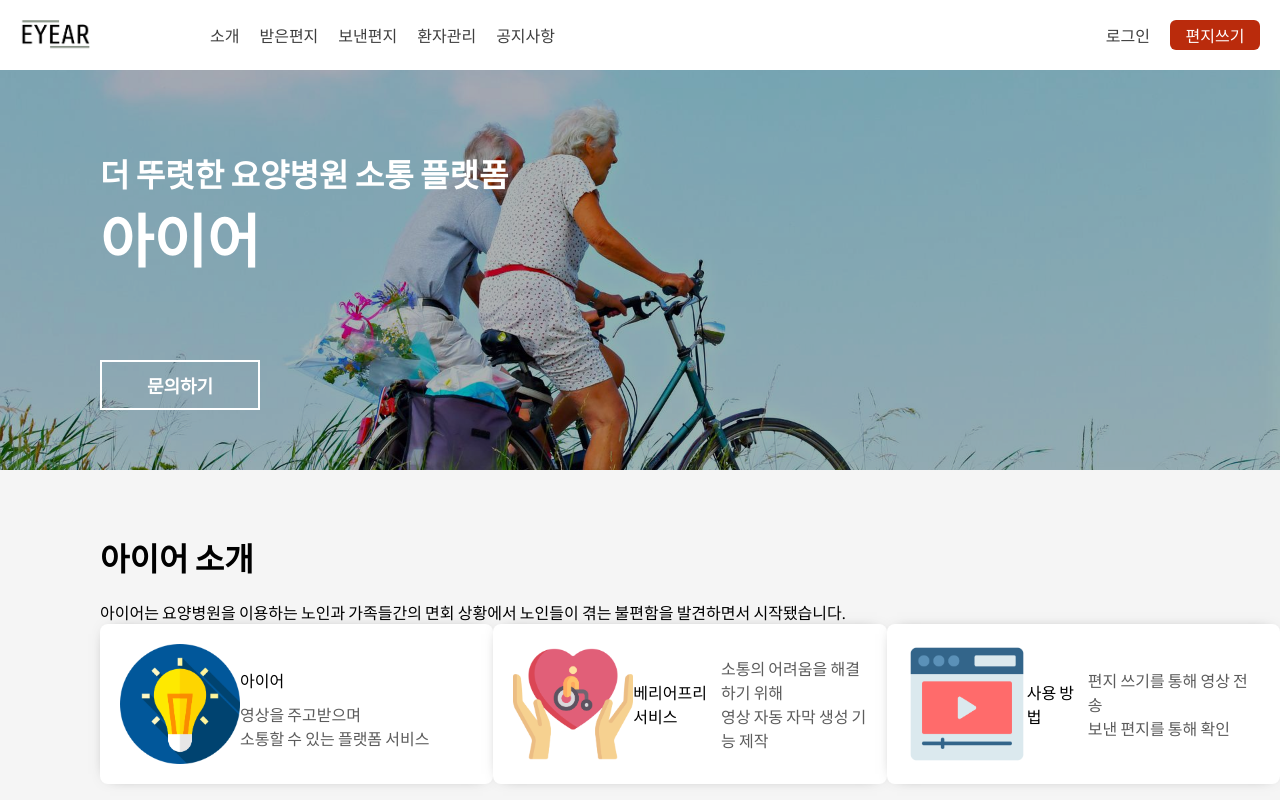
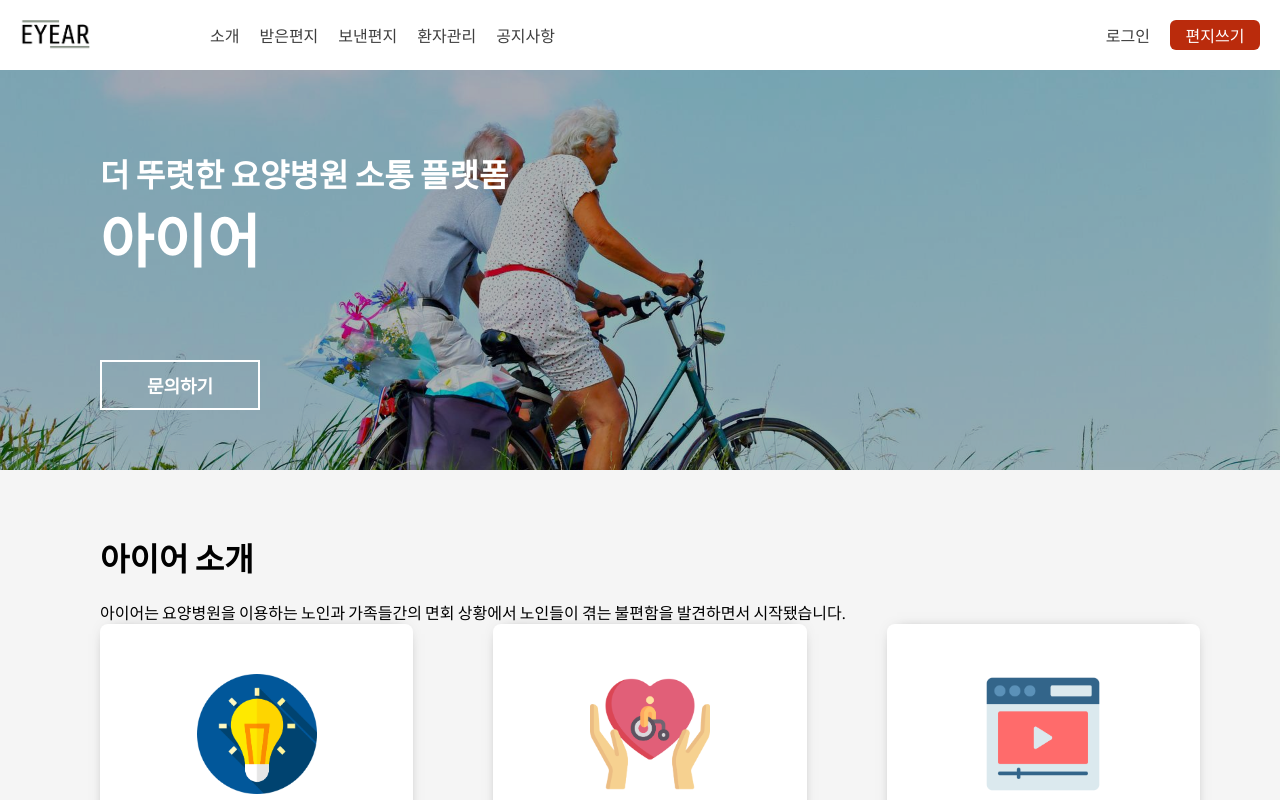
Before and after one commit to eyear22/eyear_frontend, a React (Create React App) app: page / in a window 1280 px wide. Shown: the top 800 px of the page. Built offline with nearby package versions, Linux system fonts and the light colour scheme.

Commit message:
[CHORE] README

```diff
--- a/src/components/home/Introduce.js
+++ b/src/components/home/Introduce.js
@@ -14,13 +14,11 @@ const Introduce = () => {
       <Wrap>
         <Item>
           <Image src={Icon1} />
-          <Right>
-            <Title>아이어</Title>
-            <SubTitle>
-              영상을 주고받으며 <br />
-              소통할 수 있는 플랫폼 서비스
-            </SubTitle>
-          </Right>
+          <Title>아이어</Title>
+          <SubTitle>
+            영상을 주고받으며 <br />
+            소통할 수 있는 플랫폼 서비스
+          </SubTitle>
         </Item>
         <Item>
           <Image src={Icon2} />
@@ -56,29 +54,31 @@ const Wrap = styled.div`
 `;
 
 const Item = styled.div`
+  flex-direction: column;
   display: flex;
   width: 400px;
-  padding: 20px;
+  padding: 50px 20px;
   border-radius: 8px;
   align-items: center;
   background-color: white;
   -webkit-box-shadow: 0px 0px 15px -10px rgba(0, 0, 0, 0.75);
   box-shadow: 0px 0px 15px -10px rgba(0, 0, 0, 0.75);
+  margin-right: 80px;
 `;
 
 const Image = styled.img`
   width: 120px;
 `;
 
-const Right = styled.div``;
-
 const Title = styled.div`
-  margin: 10px 0;
-  font-weight: 500;
+  margin: 20px 0;
+  font-weight: bold;
+  font-size: 20px;
 `;
 
 const SubTitle = styled.div`
   color: #5c5c5c;
+  text-align: center;
 `;
 
 export default Introduce;
```
Also changed, not shown: 1 other file (tests, documents, lock files or other folders).
